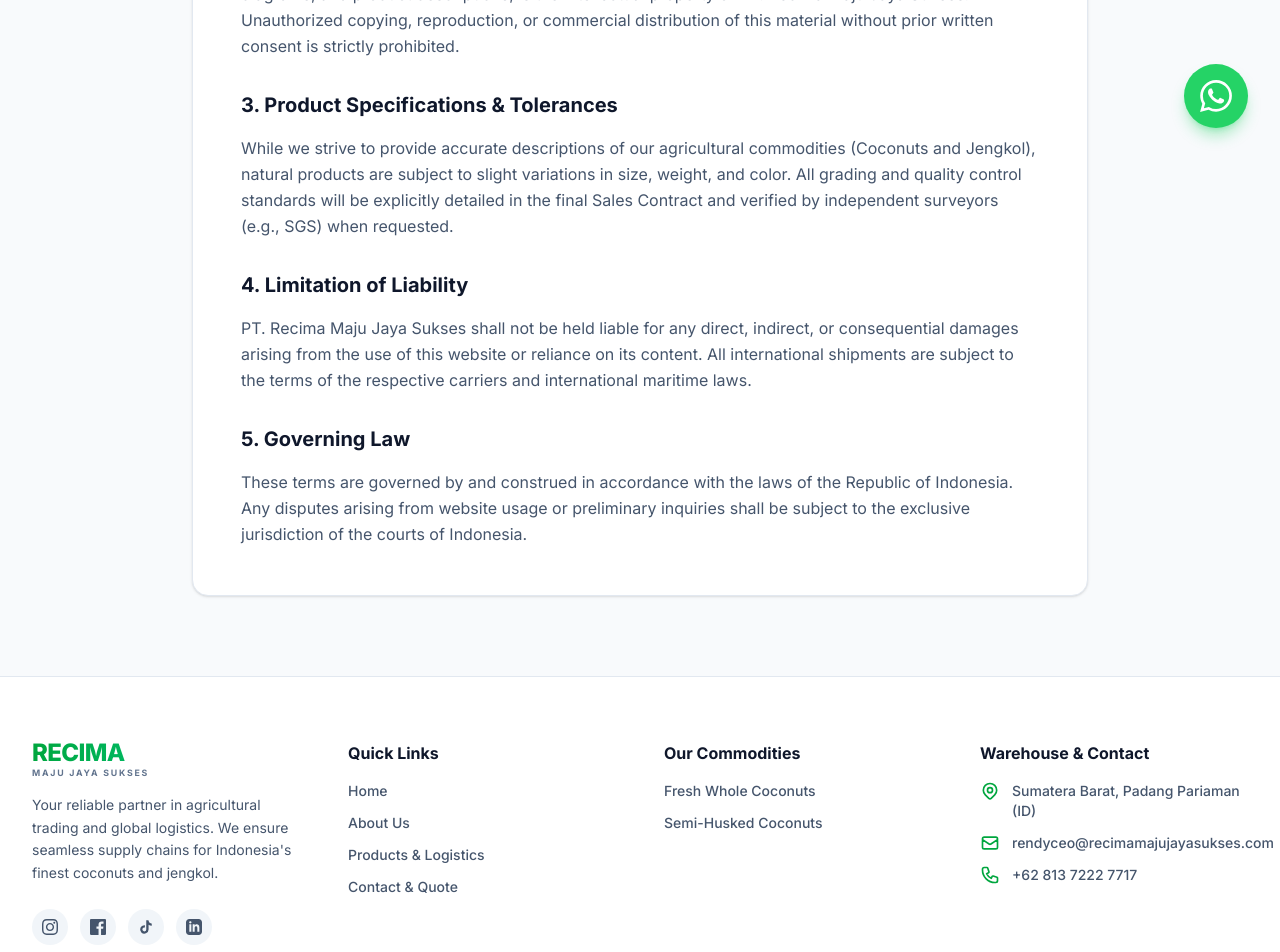
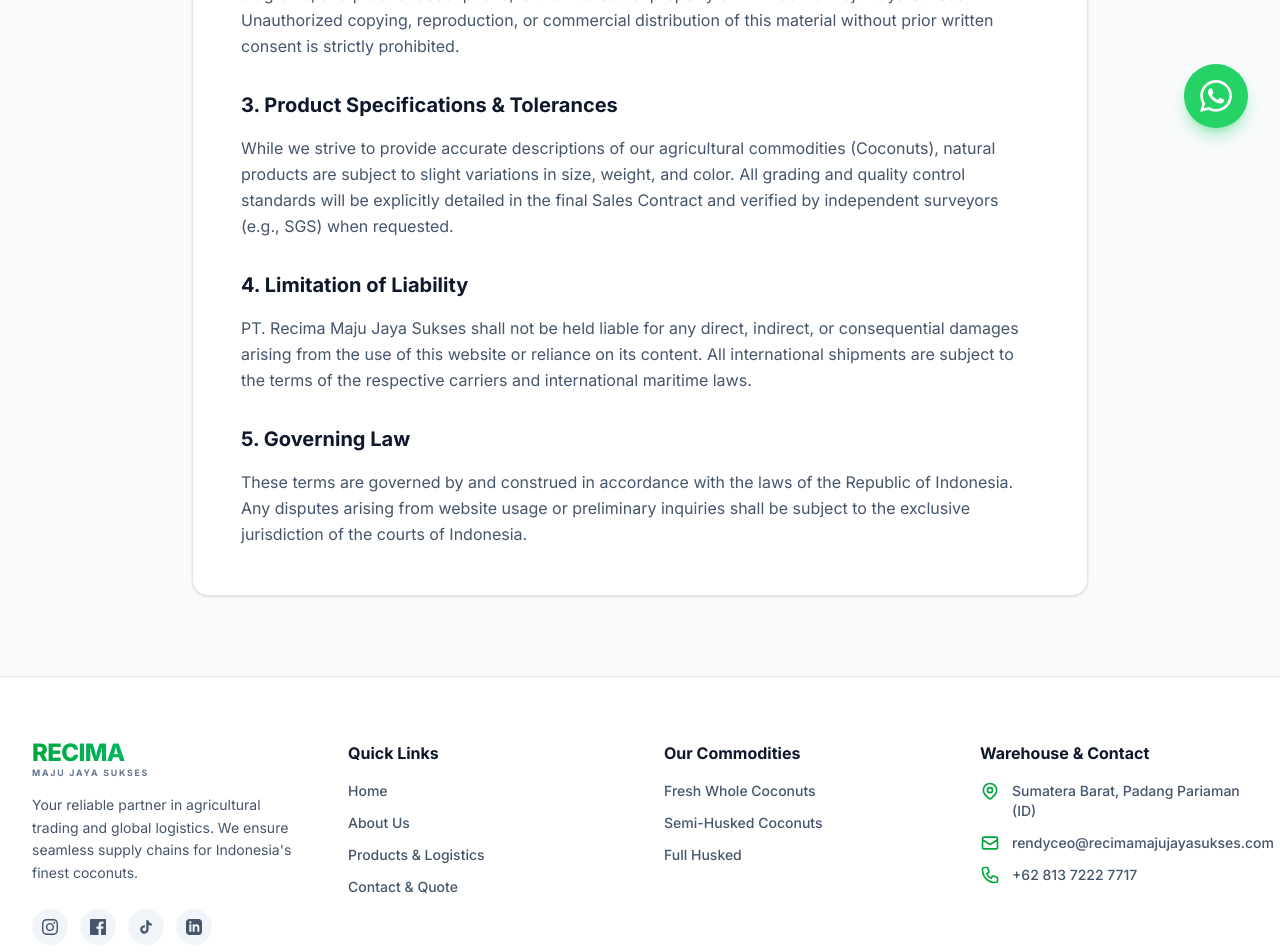
Before and after one commit to AhmadFarhan00/recima-maju-jaya-sukses, a Next.js app: page /terms in a window 1280 px wide. Shown: the part 640-1592 px from the top of the page. Built offline with nearby package versions, Linux system fonts and the light colour scheme.

Commit message:
teks update

```diff
--- a/src/app/layout.tsx
+++ b/src/app/layout.tsx
@@ -11,8 +11,7 @@ const inter = Inter({ subsets: ["latin"] });
 
 export const metadata: Metadata = {
   title: "Recima Maju Jaya Sukses - Export & Logistics",
-  description:
-    "Exporting premium coconuts and jengkol with reliable global logistics.",
+  description: "Exporting premium coconuts with reliable global logistics.",
 };
 
 export default function RootLayout({
--- a/src/app/terms/page.tsx
+++ b/src/app/terms/page.tsx
@@ -49,11 +49,11 @@ export default function TermsOfService() {
           </h2>
           <p>
             While we strive to provide accurate descriptions of our agricultural
-            commodities (Coconuts and Jengkol), natural products are subject to
-            slight variations in size, weight, and color. All grading and
-            quality control standards will be explicitly detailed in the final
-            Sales Contract and verified by independent surveyors (e.g., SGS)
-            when requested.
+            commodities (Coconuts), natural products are subject to slight
+            variations in size, weight, and color. All grading and quality
+            control standards will be explicitly detailed in the final Sales
+            Contract and verified by independent surveyors (e.g., SGS) when
+            requested.
           </p>
 
           <h2 className="text-xl font-bold text-slate-900 mt-8 mb-4">
--- a/src/components/Footer.tsx
+++ b/src/components/Footer.tsx
@@ -20,7 +20,7 @@ export default function Footer() {
             <p className="text-sm leading-relaxed mb-6 text-slate-600">
               Your reliable partner in agricultural trading and global
               logistics. We ensure seamless supply chains for Indonesia&apos;s
-              finest coconuts and jengkol.
+              finest coconuts.
             </p>
 
             {/* Social Media Icons */}
@@ -154,6 +154,14 @@ export default function Footer() {
                   Semi-Husked Coconuts
                 </Link>
               </li>
+              <li>
+                <Link
+                  href="/products"
+                  className="hover:text-green-600 transition-colors font-medium"
+                >
+                  Full Husked
+                </Link>
+              </li>
             </ul>
           </div>
 
```
